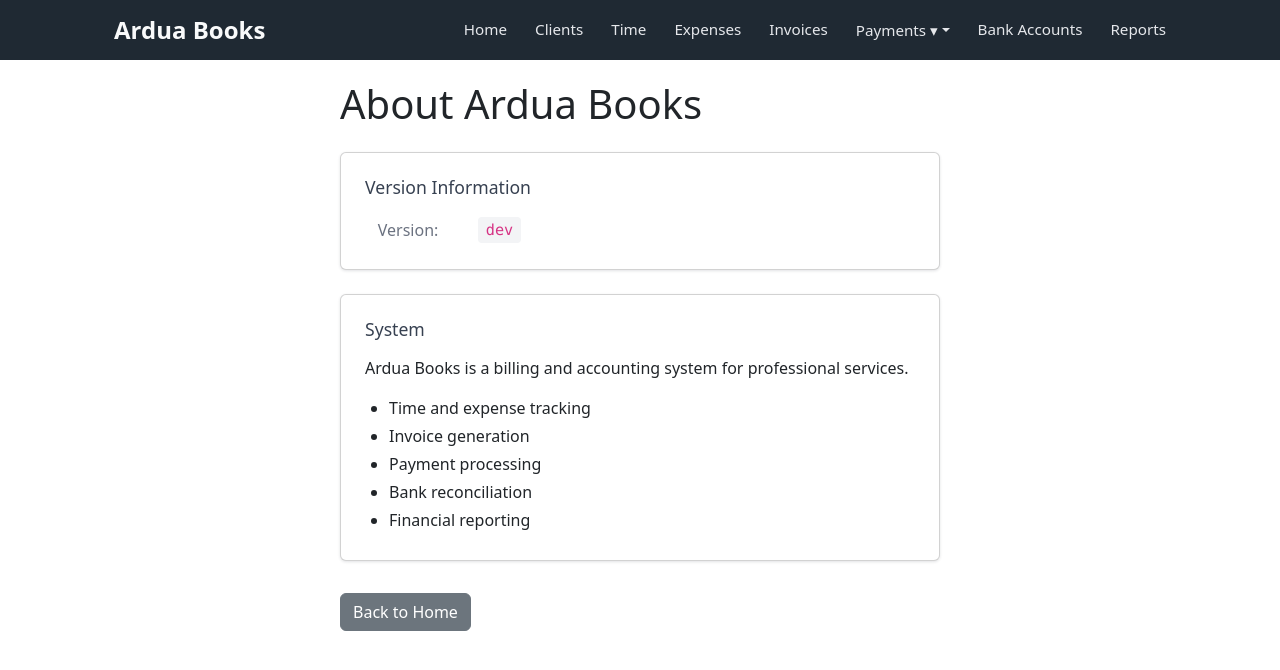
After one commit to ardua-inc/ardua-books, a Django app: page /about/ in a window 1280 px wide. The commit adds this page. Shown: the top 670 px of the page. Run offline with Django 5.2, Linux system fonts and the light colour scheme; some libraries are stand-ins or nearby versions.

Commit message:
Add about page with auto-updating version from git commit SHA
- Dockerfile accepts GIT_COMMIT build arg, stores in APP_VERSION env var
- GitHub Actions workflow passes commit SHA during Docker build
- New /about/ page displays version (short hash with full on hover)
- About link added to user dropdown menu

🤖 Generated with [Claude Code](https://claude.com/claude-code)

Co-Authored-By: Claude Opus 4.5 <noreply@anthropic.com>

```diff
--- a/ardua_books/ardua_books/settings.py
+++ b/ardua_books/ardua_books/settings.py
@@ -29,6 +29,9 @@ SECRET_KEY = os.getenv("DJANGO_SECRET_KEY", "unsafe-dev-secret-key")
 
 # SECURITY WARNING: don't run with debug turned on in production!
 DEBUG = os.getenv("DJANGO_DEBUG", "True").lower() == "true"
+
+# Application version (git commit SHA, set during Docker build)
+APP_VERSION = os.getenv("APP_VERSION", "dev")
 
 ALLOWED_HOSTS = os.getenv("DJANGO_ALLOWED_HOSTS", "localhost,127.0.0.1").split(",")
 
--- a/ardua_books/ardua_books/urls.py
+++ b/ardua_books/ardua_books/urls.py
@@ -9,6 +9,7 @@ from . import views
 
 urlpatterns = [
     path("", views.home, name="home"),
+    path("about/", views.about, name="about"),
     path("admin/", admin.site.urls),
     path("", include("billing.urls", namespace="billing")),
     path("accounts/", include("django.contrib.auth.urls")),
--- a/ardua_books/ardua_books/views.py
+++ b/ardua_books/ardua_books/views.py
@@ -1,6 +1,15 @@
 from django.shortcuts import render
+from django.conf import settings
 
 
 def home(request):
     """Application home page with navigation to both modules."""
     return render(request, "home.html")
+
+
+def about(request):
+    """About page showing version information."""
+    return render(request, "about.html", {
+        "version": settings.APP_VERSION,
+        "version_short": settings.APP_VERSION[:7] if len(settings.APP_VERSION) > 7 else settings.APP_VERSION,
+    })
--- /dev/null
+++ b/ardua_books/templates/about.html
@@ -0,0 +1,98 @@
+{% extends "base.html" %}
+
+{% block content %}
+<div class="about-page">
+    <h1>About Ardua Books</h1>
+
+    <div class="about-section card">
+        <h2>Version Information</h2>
+        <table class="about-table">
+            <tr>
+                <th>Version:</th>
+                <td>
+                    <code class="version-code">{{ version_short }}</code>
+                    {% if version != version_short %}
+                    <span class="version-full text-muted">({{ version }})</span>
+                    {% endif %}
+                </td>
+            </tr>
+        </table>
+    </div>
+
+    <div class="about-section card">
+        <h2>System</h2>
+        <p>Ardua Books is a billing and accounting system for professional services.</p>
+        <ul>
+            <li>Time and expense tracking</li>
+            <li>Invoice generation</li>
+            <li>Payment processing</li>
+            <li>Bank reconciliation</li>
+            <li>Financial reporting</li>
+        </ul>
+    </div>
+
+    <p class="about-back">
+        <a href="{% url 'home' %}" class="btn btn-secondary">Back to Home</a>
+    </p>
+</div>
+
+<style>
+.about-page {
+    max-width: 600px;
+    margin: 0 auto;
+}
+
+.about-page h1 {
+    margin-bottom: 1.5rem;
+}
+
+.about-section {
+    padding: 1.5rem;
+    margin-bottom: 1.5rem;
+}
+
+.about-section h2 {
+    margin-top: 0;
+    margin-bottom: 1rem;
+    font-size: 1.1rem;
+    color: #374151;
+}
+
+.about-table {
+    width: 100%;
+}
+
+.about-table th {
+    text-align: left;
+    padding-right: 1rem;
+    color: #6b7280;
+    font-weight: 500;
+    width: 100px;
+}
+
+.version-code {
+    background: #f3f4f6;
+    padding: 0.25rem 0.5rem;
+    border-radius: 4px;
+    font-size: 0.95rem;
+}
+
+.version-full {
+    font-size: 0.85rem;
+    margin-left: 0.5rem;
+}
+
+.about-section ul {
+    margin: 0;
+    padding-left: 1.5rem;
+}
+
+.about-section li {
+    margin-bottom: 0.25rem;
+}
+
+.about-back {
+    margin-top: 2rem;
+}
+</style>
+{% endblock %}
--- a/ardua_books/templates/base.html
+++ b/ardua_books/templates/base.html
@@ -65,6 +65,7 @@
               {% if request.user.is_staff %}
                 <a href="{% url 'admin:index' %}">Admin</a>
               {% endif %}
+              <a href="{% url 'about' %}">About</a>
               <form action="{% url 'logout' %}" method="post">
                 {% csrf_token %}
                 <button type="submit">Log out</button>
```
Also changed, not shown: .github/workflows/deploy.yml, 1 other file.
